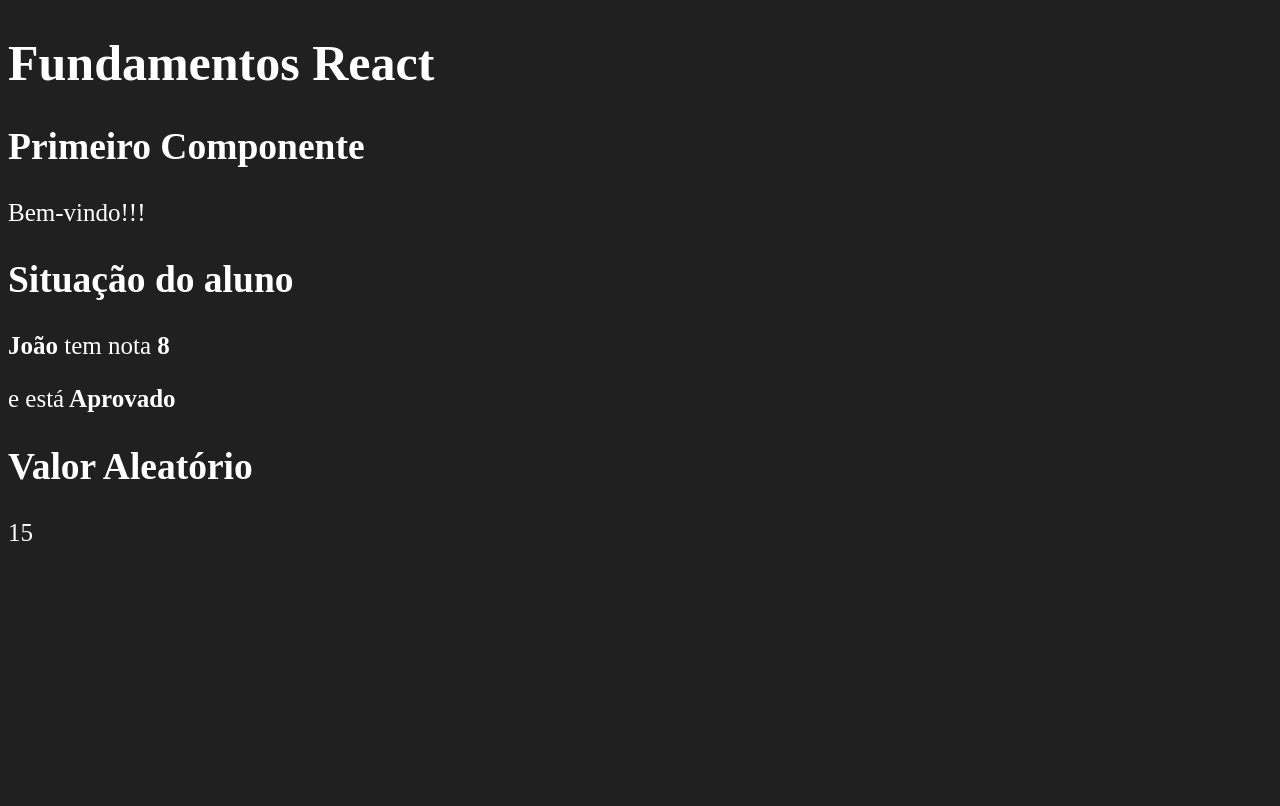
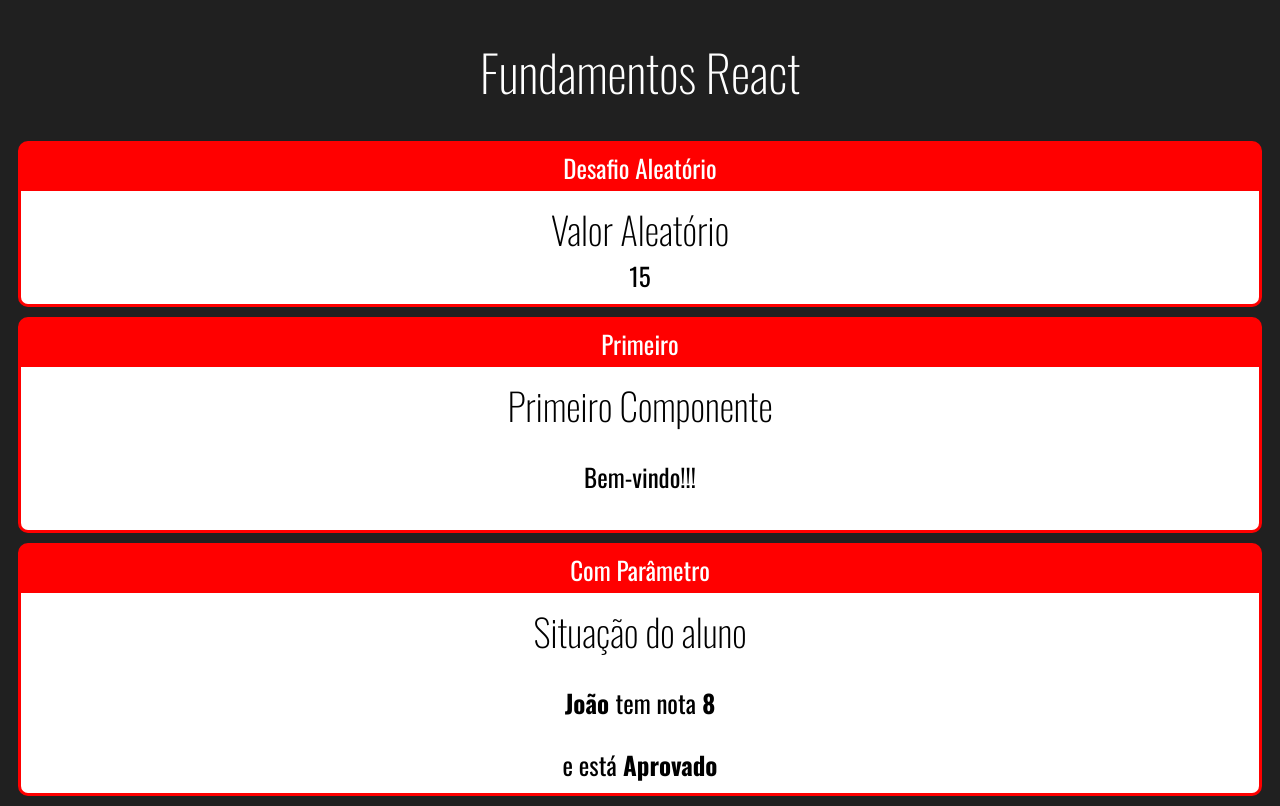
Before and after one commit to jpcp0614/Curso-React-Redux-Udemy, a React (Create React App) app in the folder fundamentos-react/: page / in a window 1280 px wide. Built offline with nearby package versions, Linux system fonts and the light colour scheme.

Commit message:
Componente Card 01

```diff
--- a/fundamentos-react/public/index.html
+++ b/fundamentos-react/public/index.html
@@ -10,20 +10,11 @@
       content="Web site created using create-react-app"
     />
     <link rel="apple-touch-icon" href="%PUBLIC_URL%/logo192.png" />
-    <!--
-      manifest.json provides metadata used when your web app is installed on a
-      user's mobile device or desktop. See https://developers.google.com/web/fundamentals/web-app-manifest/
-    -->
     <link rel="manifest" href="%PUBLIC_URL%/manifest.json" />
-    <!--
-      Notice the use of %PUBLIC_URL% in the tags above.
-      It will be replaced with the URL of the `public` folder during the build.
-      Only files inside the `public` folder can be referenced from the HTML.
+    <link rel="preconnect" href="https://fonts.googleapis.com">
+    <link rel="preconnect" href="https://fonts.gstatic.com" crossorigin>
+    <link href="https://fonts.googleapis.com/css2?family=Oswald:wght@200;300;400;500;600;700&display=swap" rel="stylesheet">
 
-      Unlike "/favicon.ico" or "favicon.ico", "%PUBLIC_URL%/favicon.ico" will
-      work correctly both with client-side routing and a non-root public URL.
-      Learn how to configure a non-root public URL by running `npm run build`.
-    -->
     <title>React App</title>
   </head>
   <body>
--- a/fundamentos-react/src/App.jsx
+++ b/fundamentos-react/src/App.jsx
@@ -2,13 +2,26 @@ import React from 'react';
 import Primeiro from './components/basics/Primeiro';
 import ComParametro from './components/basics/ComParametro';
 import RandomNumber from './components/basics/Aleatorio';
+import Card from './components/layout/Card';
 
 const App = () => (
 	<>
 		<h1>Fundamentos React</h1>
-		<Primeiro />
-		<ComParametro titulo='Situação do aluno' aluno='João' nota={7.9} />
-    <RandomNumber min={ 1 } max={ 20 } />
+
+		<Card titulo="Desafio Aleatório">
+			<RandomNumber min={ 1 } max={ 20 } />
+		</Card>
+
+		<Card titulo="Primeiro">
+			<Primeiro />
+		</Card>
+
+		<Card titulo="Com Parâmetro">
+			<ComParametro titulo='Situação do aluno' aluno='João' nota={7.9} />
+		</Card>
+
+
+
 	</>
 );
 
--- /dev/null
+++ b/fundamentos-react/src/components/layout/Card.css
@@ -0,0 +1,19 @@
+.Card {
+  background-color: red;
+  border: 3px solid red;
+  border-radius: 10px;
+  overflow: hidden;
+  margin: 10px;
+}
+
+.Card .Title {
+  display: flex;
+  justify-content: center;
+  padding: 5px 0px;
+}
+
+.Card .Content {
+  background-color: white;
+  color: black;
+  padding: 10px;
+}
--- /dev/null
+++ b/fundamentos-react/src/components/layout/Card.jsx
@@ -0,0 +1,16 @@
+import React from 'react';
+import './Card.css';
+
+const Card = (props) => {
+  const { titulo } = props;
+  return (
+    <div className="Card">
+      <div className="Title">{ titulo }</div>
+      <div className="Content">
+        { props.children }
+      </div>
+    </div>
+  );
+}
+
+export default Card;
--- a/fundamentos-react/src/index.css
+++ b/fundamentos-react/src/index.css
@@ -1,5 +1,15 @@
 body {
   background-color: rgb(32, 32, 32);
   color: white;
+  font-family: Oswald;
   font-size: 25px;
+  text-align: center;
 }
+
+h1, h2, h3 {
+  font-weight: 200;
+}
+
+h2, h3 {
+  margin: 0;
+}
```
